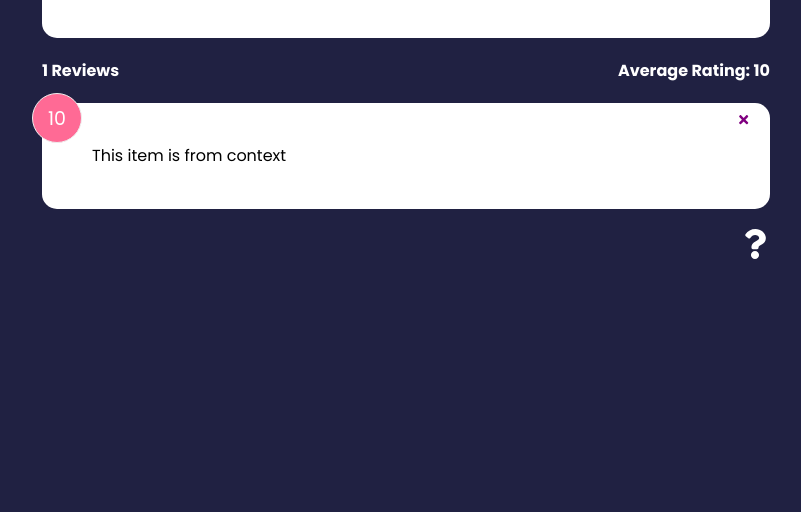
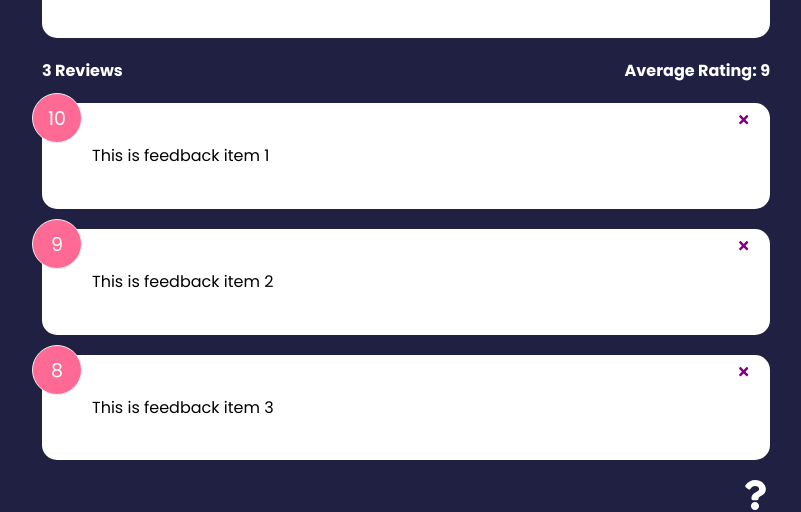
Before and after one commit to bitaj95/feedback-app, a React (Create React App) app: page / in a window 1280 px wide. Shown: the part 341-853 px from the top of the page, without its empty margins (234-1035 px from the left). Before the commit the page ends 800 px from the top, so only its background shows below. Built offline with nearby package versions, Linux system fonts and the light colour scheme.

Commit message:
Refactor by Moving Functions To Context

```diff
--- a/src/App.js
+++ b/src/App.js
@@ -1,29 +1,14 @@
-import React, { useState } from "react";
+import React from "react";
 import Header from "./components/Header";
-import FeedbackData from "./data/FeedBackData";
 import FeedbackList from "./components/FeedbackList";
 import FeedbackStats from "./components/FeedbackStats";
 import FeedbackForm from "./components/FeedbackForm";
-import { v4 as uuidv4 } from "uuid";
 import AboutPage from "./pages/AboutPage";
 import { BrowserRouter as Router, Route, Routes } from "react-router-dom";
 import AboutIconLink from "./components/AboutIconLink";
 import { FeedbackProvider } from "./context/FeedbackContext";
 
 function App() {
-  const [feedback, setFeedback] = useState(FeedbackData);
-
-  const deleteFeedback = (id) => {
-    if (window.confirm("Are you sure you want to delete?")) {
-      setFeedback(feedback.filter((item) => item.id !== id));
-    }
-  };
-
-  const addFeedback = (newFeedback) => {
-    newFeedback.id = uuidv4();
-    setFeedback([newFeedback, ...feedback]);
-  };
-
   return (
     <FeedbackProvider>
       <Router>
@@ -35,9 +20,9 @@ function App() {
               path="/"
               element={
                 <>
-                  <FeedbackForm handleAdd={addFeedback} />
+                  <FeedbackForm />
                   <FeedbackStats />
-                  <FeedbackList handleDelete={deleteFeedback} />
+                  <FeedbackList />
                 </>
               }
             ></Route>
--- a/src/components/FeedbackForm.jsx
+++ b/src/components/FeedbackForm.jsx
@@ -1,13 +1,16 @@
-import React, { useState } from "react";
+import React, { useState, useContext } from "react";
 import Button from "./shared/Button";
 import Card from "./shared/Card";
 import RatingSelect from "./RatingSelect";
+import FeedbackContext from "../context/FeedbackContext";
 
-function FeedbackForm({ handleAdd }) {
+function FeedbackForm() {
   const [text, setText] = useState("");
   const [rating, setRating] = useState(10);
   const [btnDisabled, setBtnDisabled] = useState(true);
   const [message, setMessage] = useState("");
+
+  const { addFeedback } = useContext(FeedbackContext);
 
   const handleTextChange = (e) => {
     setText(e.target.value);
@@ -31,7 +34,7 @@ function FeedbackForm({ handleAdd }) {
         text,
         rating,
       };
-      handleAdd(newFeedback);
+      addFeedback(newFeedback);
       setText("");
     }
   };
--- a/src/components/FeedbackItem.jsx
+++ b/src/components/FeedbackItem.jsx
@@ -1,12 +1,15 @@
-import React from "react";
+import React, { useContext } from "react";
 import Card from "./shared/Card";
 import { FaTimes } from "react-icons/fa";
+import FeedbackContext from "../context/FeedbackContext";
 
-function FeedbackItem({ item, handleDelete }) {
+function FeedbackItem({ item }) {
+  const { deleteFeedback } = useContext(FeedbackContext);
+
   return (
     <Card>
       <div className="num-display">{item.rating}</div>
-      <button className="close" onClick={() => handleDelete(item.id)}>
+      <button className="close" onClick={() => deleteFeedback(item.id)}>
         <FaTimes color="purple" />
       </button>
       <div className="text-display"> {item.text}</div>
--- a/src/components/FeedbackList.jsx
+++ b/src/components/FeedbackList.jsx
@@ -3,7 +3,7 @@ import FeedbackItem from "./FeedbackItem";
 import { motion, AnimatePresence } from "framer-motion";
 import FeedbackContext from "../context/FeedbackContext";
 
-function FeedbackList({ handleDelete }) {
+function FeedbackList() {
   const { feedback } = useContext(FeedbackContext);
 
   if (!feedback || feedback.length === 0) {
@@ -20,11 +20,7 @@ function FeedbackList({ handleDelete }) {
             animate={{ opacity: 1 }}
             exit={{ opacity: 0 }}
           >
-            <FeedbackItem
-              key={item.id}
-              item={item}
-              handleDelete={handleDelete}
-            />
+            <FeedbackItem key={item.id} item={item} />
           </motion.div>
         ))}
       </div>
--- a/src/context/FeedbackContext.js
+++ b/src/context/FeedbackContext.js
@@ -1,16 +1,32 @@
 import React, { createContext, useState } from "react";
+import { v4 as uuidv4 } from "uuid";
 
 const FeedbackContext = createContext();
 
 export const FeedbackProvider = ({ children }) => {
   const [feedback, setFeedback] = useState([
-    { id: 1, text: "This item is from context", rating: 10 },
+    { id: 1, text: "This is feedback item 1", rating: 10 },
+    { id: 2, text: "This is feedback item 2", rating: 9 },
+    { id: 3, text: "This is feedback item 3", rating: 8 },
   ]);
+
+  const deleteFeedback = (id) => {
+    if (window.confirm("Are you sure you want to delete?")) {
+      setFeedback(feedback.filter((item) => item.id !== id));
+    }
+  };
+
+  const addFeedback = (newFeedback) => {
+    newFeedback.id = uuidv4();
+    setFeedback([newFeedback, ...feedback]);
+  };
 
   return (
     <FeedbackContext.Provider
       value={{
         feedback,
+        deleteFeedback,
+        addFeedback,
       }}
     >
       {children}
```
